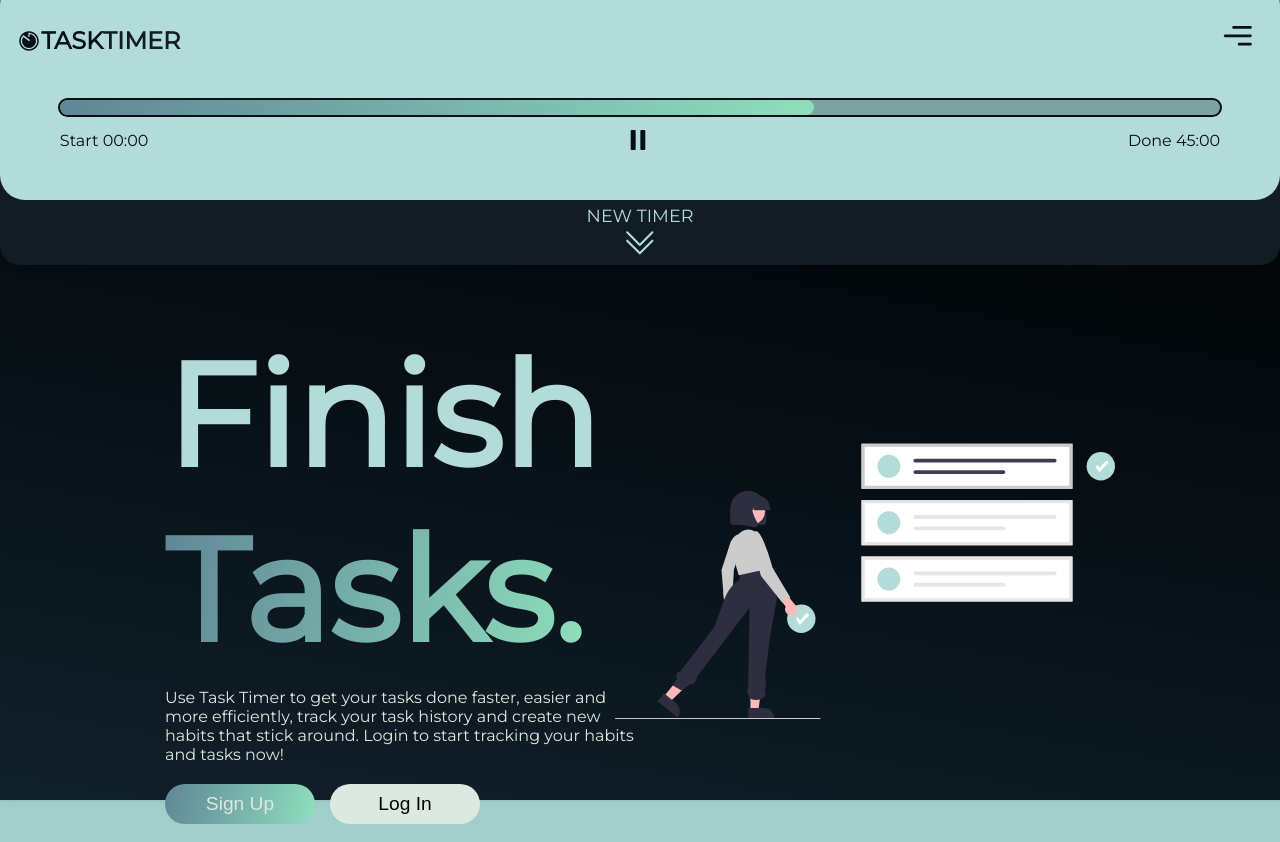
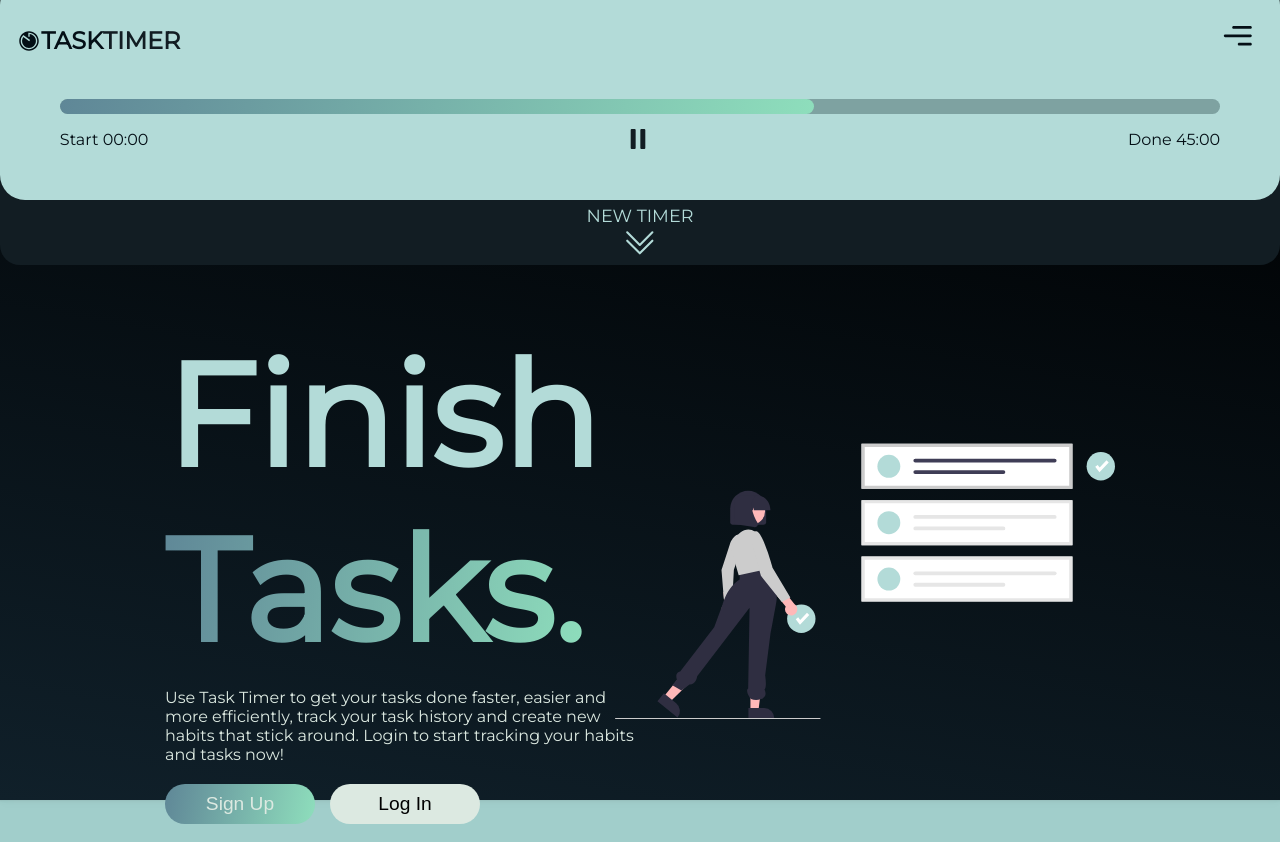
Before and after one commit to sseans/react-study-timer, a React (Create React App) app: page / in a window 1280 px wide. Built offline with nearby package versions, Linux system fonts and the light colour scheme.

Commit message:
minor styling changes

```diff
--- a/src/Components/HeroLogin/HeroLogin.css
+++ b/src/Components/HeroLogin/HeroLogin.css
@@ -99,4 +99,8 @@
   .hero__wrapper {
     flex-direction: column;
   }
+
+  .hero__svg {
+    display: none;
+  }
 }
--- a/src/Components/TimerDisplay/TimerDisplay.css
+++ b/src/Components/TimerDisplay/TimerDisplay.css
@@ -11,7 +11,6 @@
   width: 98%;
   height: 15px;
   border-radius: 20px;
-  border: #040f16 2.5px solid;
   background-color: #7ea2a1;
   overflow: hidden;
   display: flex;
@@ -43,4 +42,5 @@
 
 .timerdisplay__text svg {
   font-size: 1.5rem;
+  color: #121d23;
 }
```
